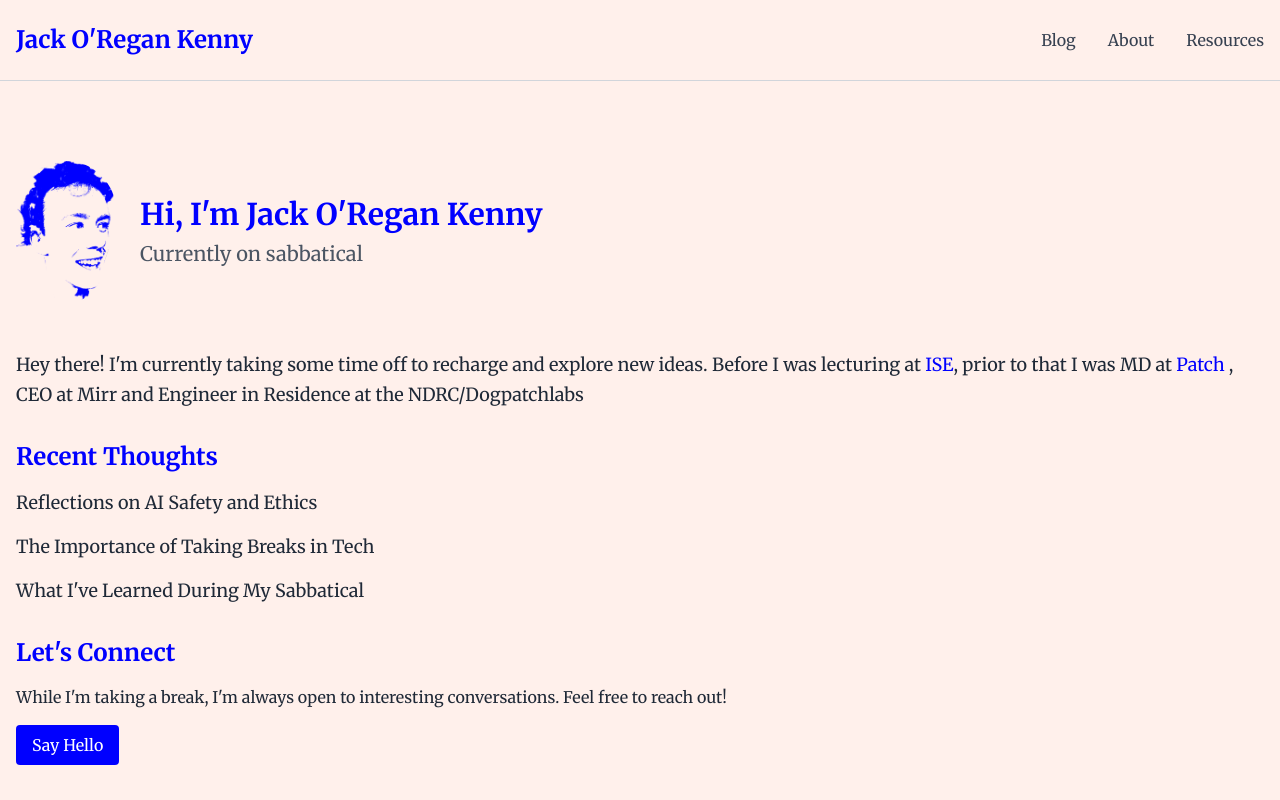
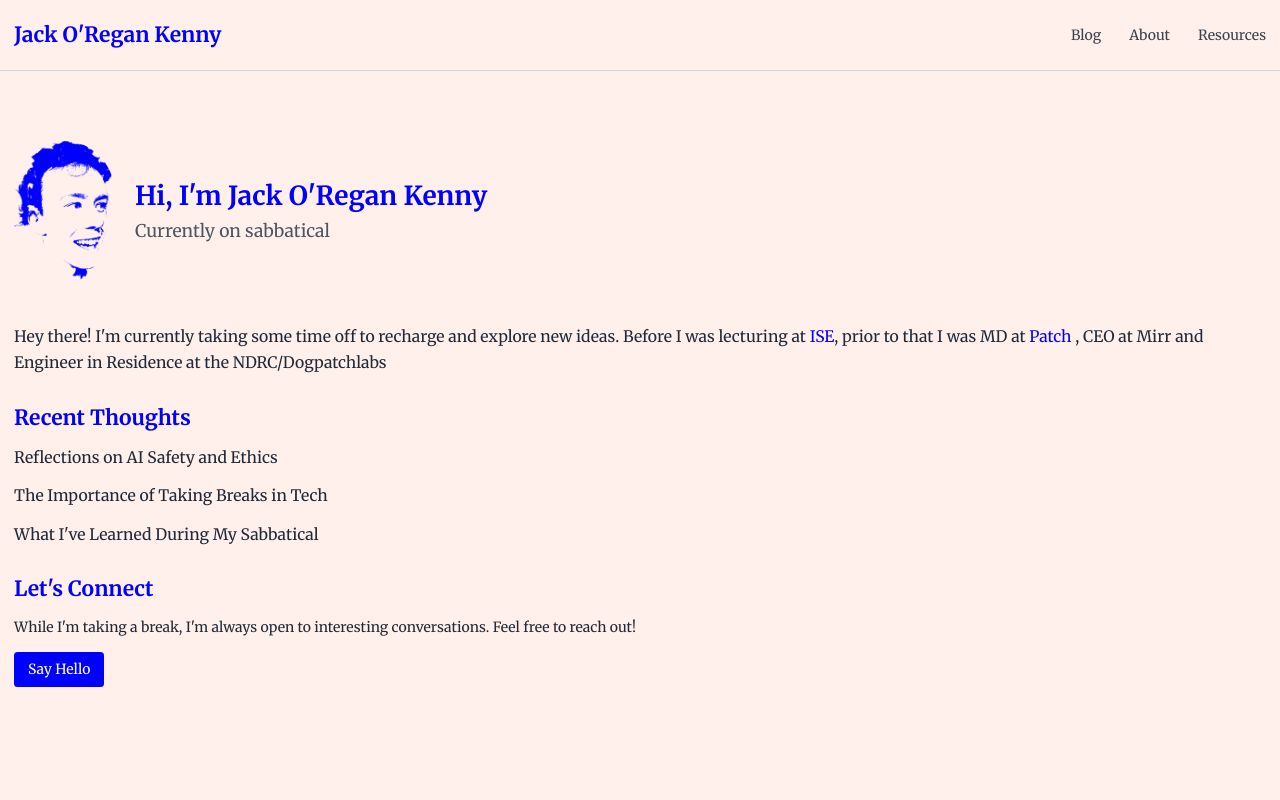
Before and after one commit to jackoregankenny/kennypersonal, a Next.js app: page / in a window 1280 px wide. Shown: the top 800 px of the page. Built offline with nearby package versions, Linux system fonts and the light colour scheme.

Commit message:
Update sitemap.xml, article page, and global styles

```diff
--- a/src/app/mentions/page.tsx
+++ b/src/app/mentions/page.tsx
@@ -1,7 +1,18 @@
 import React from 'react';
 import Image from 'next/image';
 
-const ArticleCard = ({ article }) => (
+interface Article {
+  title: string;
+  link: string;
+  description: string;
+  keywords?: string[];
+  date: string;
+  author: string;
+  imageUrl?: string;
+  imageAlt?: string;
+}
+
+const ArticleCard: React.FC<{ article: Article }> = ({ article }) => (
   <div className="bg-white dark:bg-gray-800 rounded-lg shadow-md overflow-hidden mb-4">
     <div className="p-4">
       <Image
@@ -23,7 +34,7 @@ const ArticleCard = ({ article }) => (
       <div className="flex flex-wrap justify-between items-center">
         <div>
           {article.keywords && article.keywords.map((keyword, index) => (
-            <span key={index} className=" text-gray-700 px-2 py-1 rounded-full text-sm mr-2 mb-2">
+            <span key={index} className="text-gray-700 px-2 py-1 rounded-full text-sm mr-2 mb-2">
               {keyword}
             </span>
           ))}
@@ -37,7 +48,7 @@ const ArticleCard = ({ article }) => (
   </div>
 );
 
-async function getArticles() {
+async function getArticles(): Promise<Article[]> {
   const isProduction = process.env.NODE_ENV === 'production';
   const baseUrl = isProduction ? 'https://jackoregankenny.com' : '';
 
@@ -57,7 +68,7 @@ async function getArticles() {
 export async function generateMetadata() {
   const pageTitle = "Latest Articles";
   const pageDescription = "Explore our collection of insightful articles on various topics.";
-  const canonicalUrl = "https://jackoregankenny.com/articles.json";
+  const canonicalUrl = "https://jackoregankenny.com/articles";
 
   return {
     title: pageTitle,
@@ -75,7 +86,7 @@ export async function generateMetadata() {
 }
 
 export default async function ArticlesSection() {
-  const articles = await getArticles();
+  const articles: Article[] = await getArticles();
   const pageTitle = "Latest Articles";
 
   return (
@@ -84,7 +95,7 @@ export default async function ArticlesSection() {
         <h1 className="text-3xl font-bold mb-6 text-center text-gray-900 dark:text-white sm:text-center md:text-left">
           {pageTitle}
         </h1>
-        {articles && articles.length > 0 ? (
+        {articles.length > 0 ? (
           <div className="grid grid-cols-1 md:grid-cols-2 lg:grid-cols-3 gap-6">
             {articles.map((article, index) => (
               <ArticleCard key={index} article={article} />
@@ -94,7 +105,7 @@ export default async function ArticlesSection() {
           <p className="text-center text-gray-600 dark:text-gray-300">No articles found. Check back later!</p>
         )}
       </div>
-      {articles && articles.length > 0 && (
+      {articles.length > 0 && (
         <script type="application/ld+json" dangerouslySetInnerHTML={{
           __html: JSON.stringify({
             "@context": "https://schema.org",
--- a/src/styles/globals.css
+++ b/src/styles/globals.css
@@ -15,6 +15,7 @@
 
 html, body {
   font-family: 'Merriweather', serif;
+  font-size: 14px;
   background-color: var(--background-color);
   color: #333;
   overflow-x: hidden;
@@ -40,7 +41,6 @@ body {
 
 .blog-post-content {
   grid-column: 2;
-  max-width: 100%;
 }
 
 .blog-content {
@@ -57,7 +57,7 @@ body {
 
 .table-of-contents-column {
   grid-column: 1;
-  position: relative;
+  position: sticky;
 }
 
 .table-of-contents {
@@ -110,12 +110,12 @@ body {
   border-left: 2px solid var(--accent-color);
   box-shadow: 0 1px 3px rgba(0, 0, 0, 0.1);
   margin-bottom: 1rem;
-  width: 100%; /* Make footnotes fill their container */
-  max-width: 100%; /* Ensure footnotes don't exceed column width */
+  width: 70%; /* Make footnotes fill their container */
+  max-width: 80%; /* Ensure footnotes don't exceed column width */
 }
 
 .footnote-wide {
-  position: absolute;
+  position: relative;
   left: 0; /* Align to the left of the footnotes column */
   width: 100%; /* Full width of the footnotes column */
 }
@@ -233,3 +233,7 @@ body {
     font-size: 2rem;
   }
 }
+
+img {
+  border-radius: 2rem;
+}
```
Also changed, not shown: 1 other file (tests, documents, lock files or other folders).
